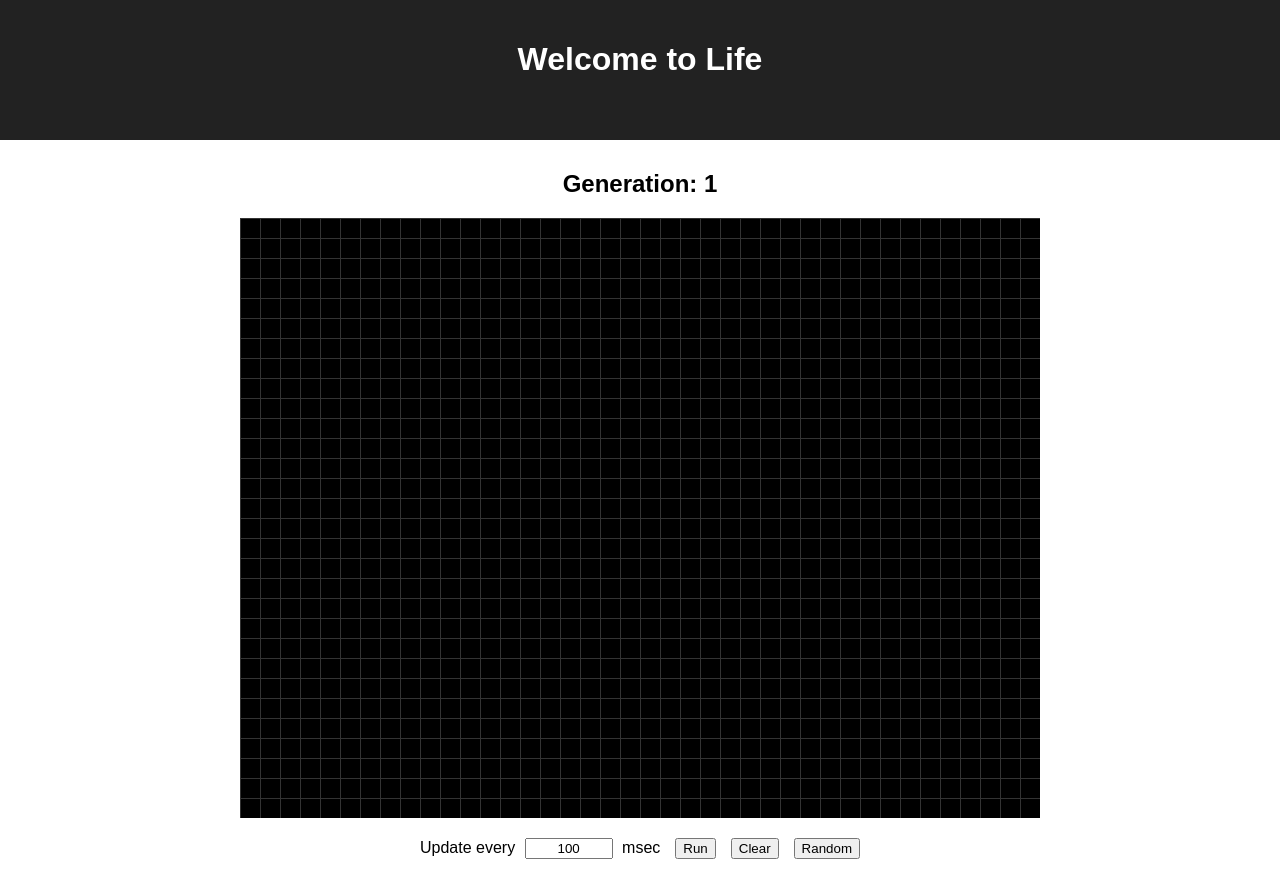
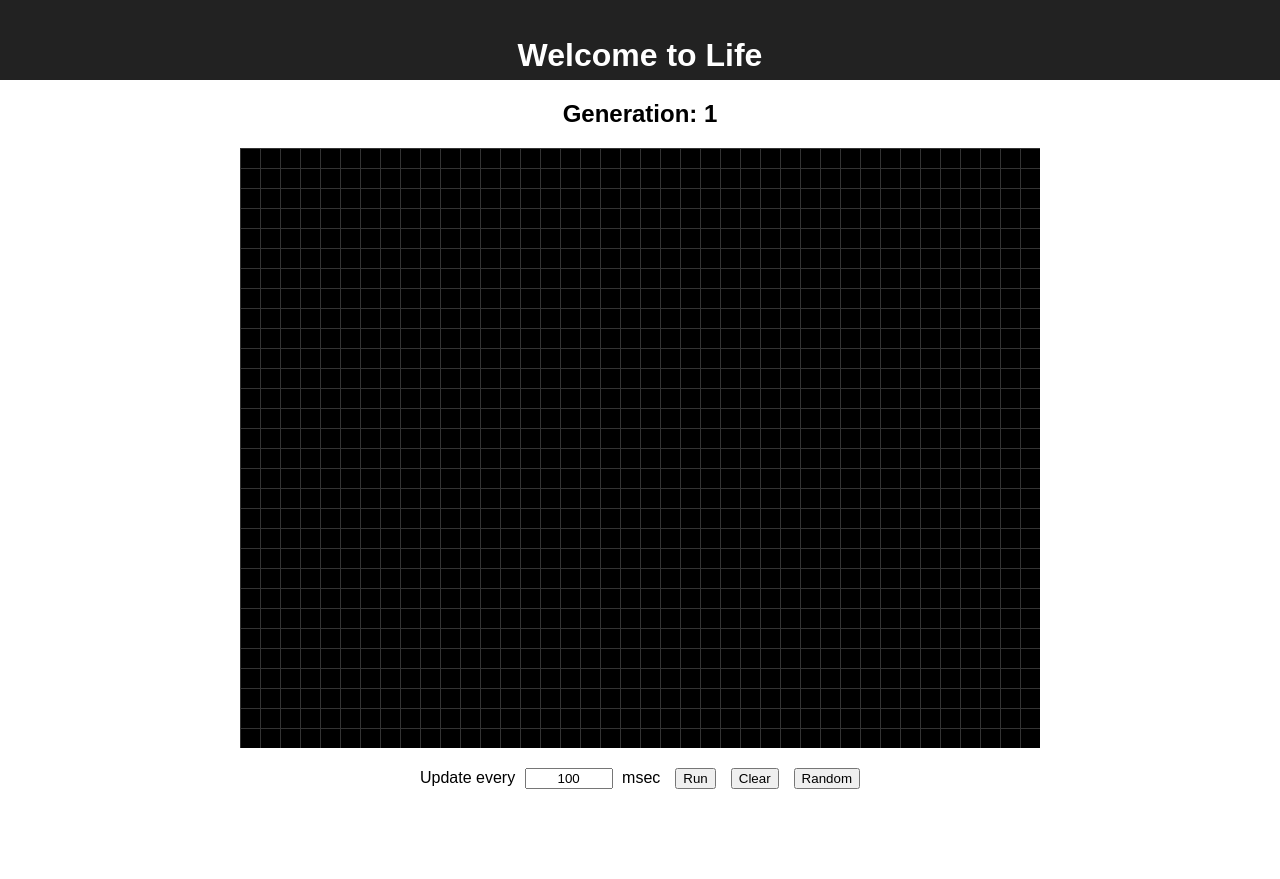
Before and after one commit to rayGreycloud/game-of-life, a React (Create React App) app: page / in a window 1280 px wide. After the commit the page ends 809 px from the top, so only its background shows below. Built offline with nearby package versions, Linux system fonts and the light colour scheme.

Commit message:
Experiment with header

```diff
--- a/src/App.css
+++ b/src/App.css
@@ -4,10 +4,10 @@
 
 .App-header {
   background-color: #222;
-  height: 100px;
-  padding: 20px;
+  height: 60px;
+  padding: 10px 0;
   color: white;
-  margin-bottom: 30px;
+  margin-bottom: 10px;
 }
 
 .App-title {
--- a/src/App.js
+++ b/src/App.js
@@ -7,7 +7,7 @@ class App extends Component {
     return (
       <div className="App">
         <header className="App-header">
-          <h1 className="App-title">Welcome to Life</h1>
+          <h2 className="App-title">Welcome to Life</h2>
         </header>
         <Game />
       </div>
```
